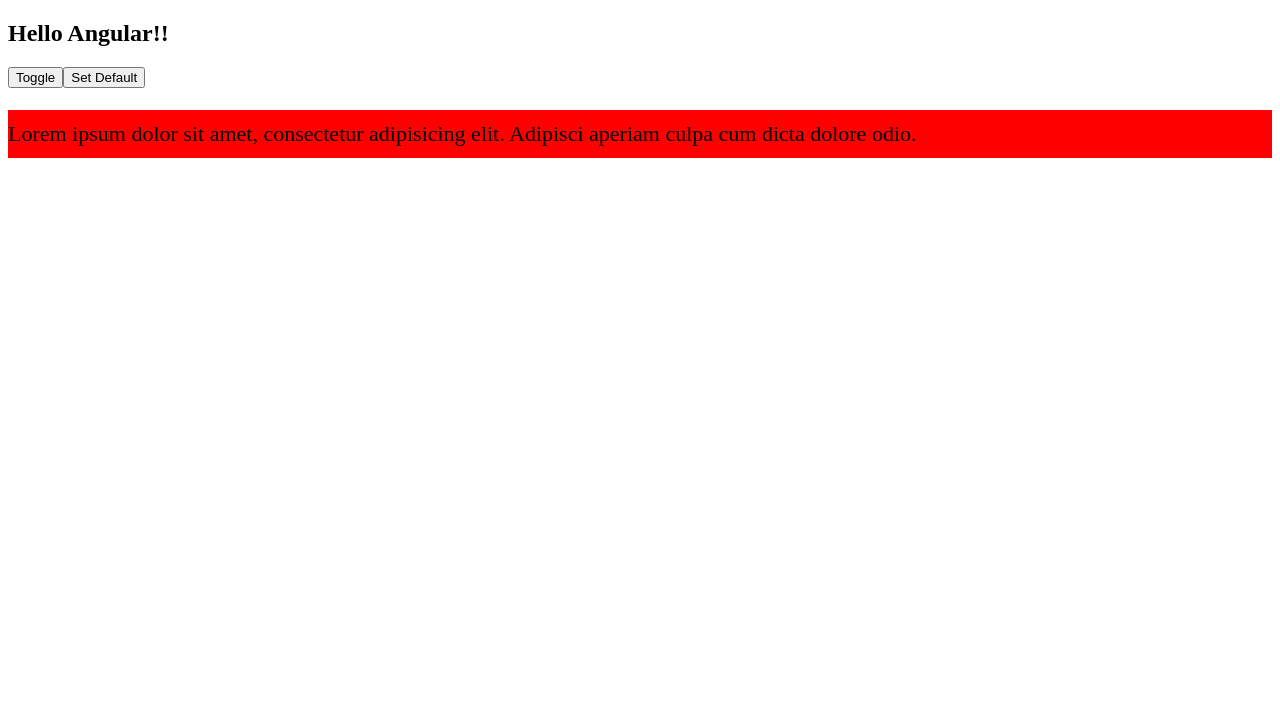
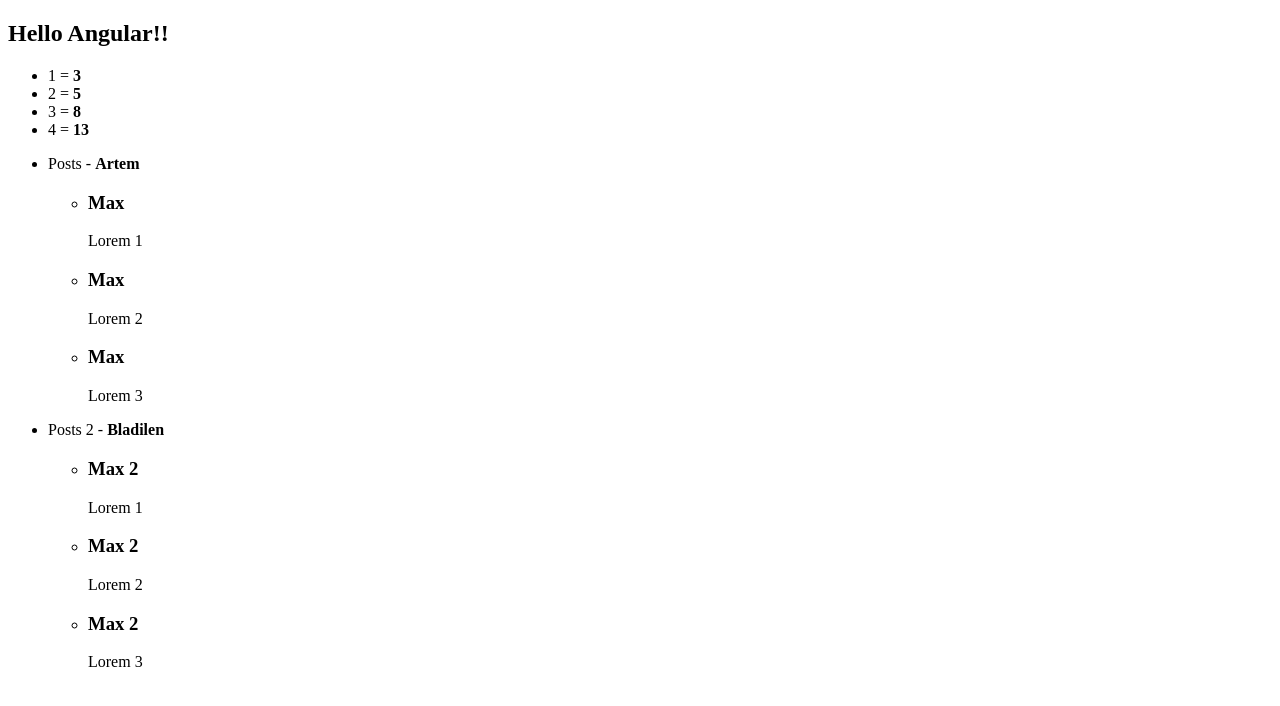
Before and after one commit to TeterevArtem/angular-learning, an Angular app: page / in a window 1280 px wide. Shown: the top 706 px of the page. Built offline with nearby package versions, Linux system fonts and the light colour scheme.

Commit message:
ngFor example

```diff
--- a/src/app/app.component.html
+++ b/src/app/app.component.html
@@ -1,9 +1,19 @@
 <h2>Hello Angular!!</h2>
-<button (click)="toggle = !toggle">Toggle</button>
-<button (click)="toggle = 111">Set Default</button>
 
-<div [ngSwitch]="toggle">
-  <p *ngSwitchCase="true" class="blue">Lorem ipsum dolor sit amet, consectetur adipisicing elit. Esse, quibusdam.</p>
-  <p *ngSwitchCase="false" class="red">Lorem ipsum dolor sit amet, consectetur adipisicing elit. Adipisci aperiam culpa cum dicta dolore odio.</p>
-  <p *ngSwitchDefault>Lorem ipsum dolor.</p>
-</div>
+<ul>
+  <li *ngFor="let item of array; let idx = index">
+    {{idx + 1}} = <strong>{{item}}</strong>
+  </li>
+</ul>
+
+<ul>
+  <li *ngFor="let post of objects">
+    <p>{{post.title}} - <b>{{post.author}}</b></p>
+    <ul>
+      <li *ngFor="let comment of post.content">
+        <h3>{{comment.title}}</h3>
+        <p>{{comment.text}}</p>
+      </li>
+    </ul>
+  </li>
+</ul>
--- a/src/app/app.component.ts
+++ b/src/app/app.component.ts
@@ -8,4 +8,24 @@ import { Component } from '@angular/core';
 export class AppComponent {
   title = '';
   toggle:any = false;
+  array = [3, 5, 8, 13];
+  objects = [
+    {
+      title: "Posts",
+      author: "Artem",
+      content: [
+        {title: "Max", text: "Lorem 1"},
+        {title: "Max", text: "Lorem 2"},
+        {title: "Max", text: "Lorem 3"}
+      ]
+    },{
+      title: "Posts 2",
+      author: "Bladilen",
+      content: [
+        {title: "Max 2", text: "Lorem 1"},
+        {title: "Max 2", text: "Lorem 2"},
+        {title: "Max 2", text: "Lorem 3"}
+      ]
+    }
+  ]
 }
```
